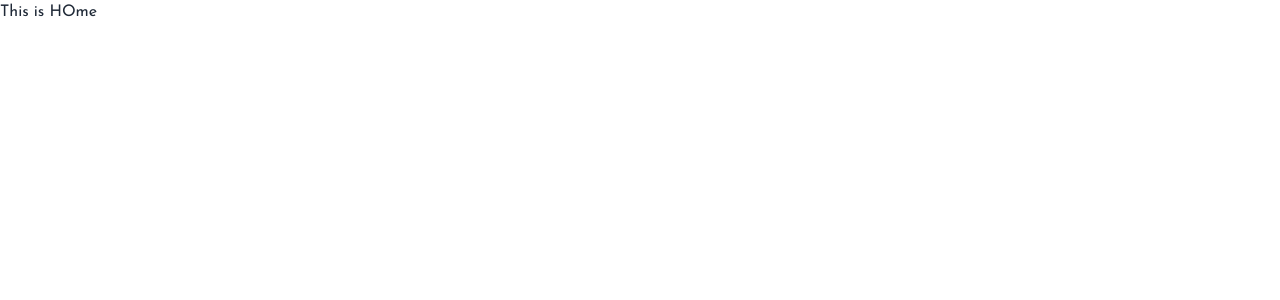
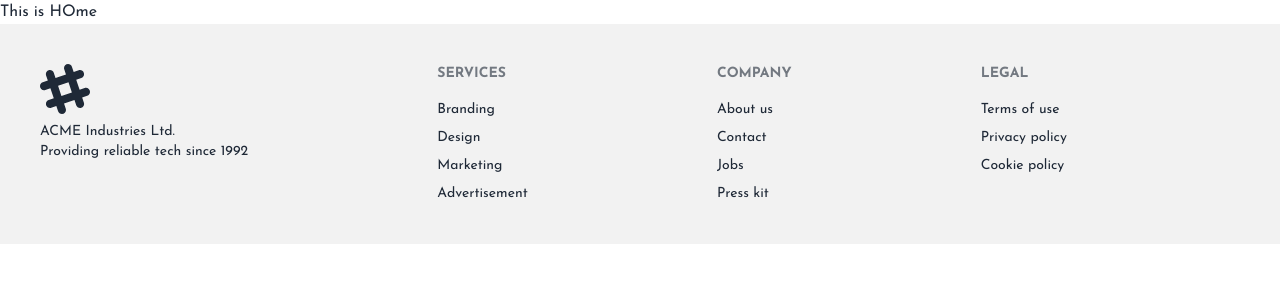
Before and after one commit to sojibdasjr/careerHub-_with_react, a React (Vite) app: page / in a window 1280 px wide. Shown: the top 300 px of the page. Built offline with nearby package versions, Linux system fonts and the light colour scheme.

Commit message:
Input footer from daisy

```diff
--- a/src/components/Footer/Footer.jsx
+++ b/src/components/Footer/Footer.jsx
@@ -2,9 +2,46 @@
 
 const Footer = () => {
   return (
-    <div>
-      <h1>Footer</h1>
-    </div>
+    <footer className="footer p-10 bg-base-200 text-base-content">
+      <aside>
+        <svg
+          width="50"
+          height="50"
+          viewBox="0 0 24 24"
+          xmlns="http://www.w3.org/2000/svg"
+          fillRule="evenodd"
+          clipRule="evenodd"
+          className="fill-current"
+        >
+          <path d="M22.672 15.226l-2.432.811.841 2.515c.33 1.019-.209 2.127-1.23 2.456-1.15.325-2.148-.321-2.463-1.226l-.84-2.518-5.013 1.677.84 2.517c.391 1.203-.434 2.542-1.831 2.542-.88 0-1.601-.564-1.86-1.314l-.842-2.516-2.431.809c-1.135.328-2.145-.317-2.463-1.229-.329-1.018.211-2.127 1.231-2.456l2.432-.809-1.621-4.823-2.432.808c-1.355.384-2.558-.59-2.558-1.839 0-.817.509-1.582 1.327-1.846l2.433-.809-.842-2.515c-.33-1.02.211-2.129 1.232-2.458 1.02-.329 2.13.209 2.461 1.229l.842 2.515 5.011-1.677-.839-2.517c-.403-1.238.484-2.553 1.843-2.553.819 0 1.585.509 1.85 1.326l.841 2.517 2.431-.81c1.02-.33 2.131.211 2.461 1.229.332 1.018-.21 2.126-1.23 2.456l-2.433.809 1.622 4.823 2.433-.809c1.242-.401 2.557.484 2.557 1.838 0 .819-.51 1.583-1.328 1.847m-8.992-6.428l-5.01 1.675 1.619 4.828 5.011-1.674-1.62-4.829z"></path>
+        </svg>
+        <p>
+          ACME Industries Ltd.
+          <br />
+          Providing reliable tech since 1992
+        </p>
+      </aside>
+      <nav>
+        <h6 className="footer-title">Services</h6>
+        <a className="link link-hover">Branding</a>
+        <a className="link link-hover">Design</a>
+        <a className="link link-hover">Marketing</a>
+        <a className="link link-hover">Advertisement</a>
+      </nav>
+      <nav>
+        <h6 className="footer-title">Company</h6>
+        <a className="link link-hover">About us</a>
+        <a className="link link-hover">Contact</a>
+        <a className="link link-hover">Jobs</a>
+        <a className="link link-hover">Press kit</a>
+      </nav>
+      <nav>
+        <h6 className="footer-title">Legal</h6>
+        <a className="link link-hover">Terms of use</a>
+        <a className="link link-hover">Privacy policy</a>
+        <a className="link link-hover">Cookie policy</a>
+      </nav>
+    </footer>
   );
 };
 
--- a/src/components/Root/Root.jsx
+++ b/src/components/Root/Root.jsx
@@ -1,10 +1,12 @@
 import React from "react";
 import { Outlet } from "react-router-dom";
+import Footer from "../Footer/Footer";
 
 const Root = () => {
   return (
     <div>
       <Outlet />
+      <Footer />
     </div>
   );
 };
```
